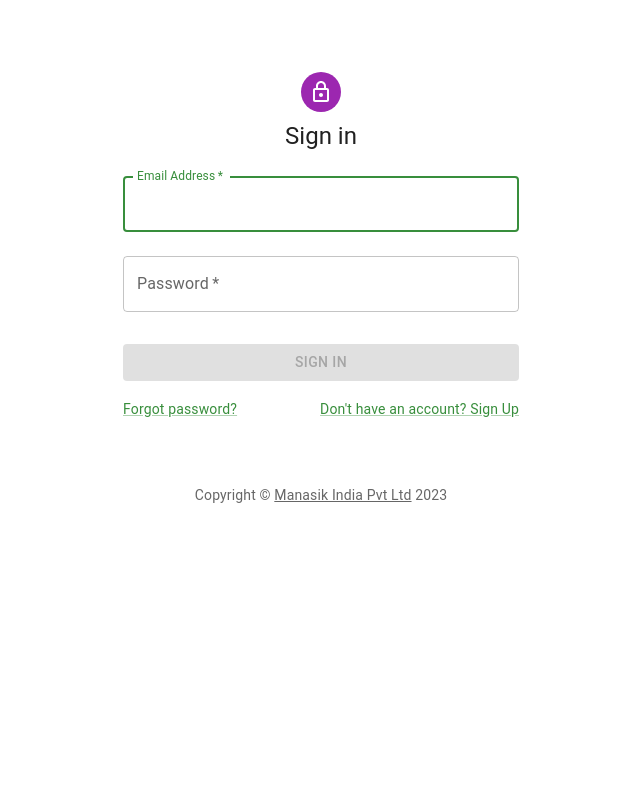
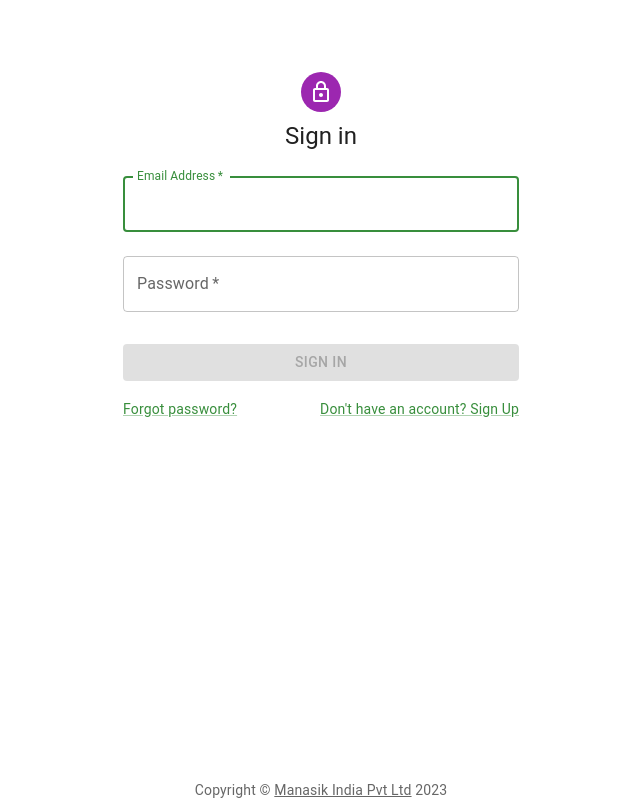
Before and after one commit to amirmursal/manasik, a React (Create React App) app: page /login in a window 1280 px wide. Shown: the whole page, without its empty margins (319-959 px from the left). Built offline with nearby package versions, Linux system fonts and the light colour scheme.

Commit message:
feat: added role base validation in sidebar menu

```diff
--- a/src/App.tsx
+++ b/src/App.tsx
@@ -13,6 +13,7 @@ import { LoginLayout } from "./components/LoginLayout";
 import ManageSubscription from "./components/ManageSubscription";
 import PlanSubscription from "./components/PlanSubscription";
 import DefaultLayout from "./components/DefaultLayout";
+import Footer from "./components/Footer";
 
 const App = () => {
   return (
@@ -32,6 +33,7 @@ const App = () => {
           <Route path="planSubscription" element={<PlanSubscription />} />
         </Route>
       </Routes>
+      <Footer />
     </ThemeProvider>
   );
 };
--- a/src/components/Agent/AgentLogin/AgentLogin.tsx
+++ b/src/components/Agent/AgentLogin/AgentLogin.tsx
@@ -16,21 +16,35 @@ const AgentLogin = () => {
   const { login }: any = useAuth();
   const [email, setEmail] = useState("");
   const [password, setPassword] = useState("");
+  const [error, setError] = useState(false);
 
   const handleSubmit = (event: any) => {
     event.preventDefault();
-    login({
-      email,
-      password,
-    });
+    if (email === "agent" && password === "agent") {
+      login({
+        email,
+        password,
+        role: "agent",
+      });
+    } else if (email === "customer" && password === "customer") {
+      login({
+        email,
+        password,
+        role: "customer",
+      });
+    } else {
+      setError(true);
+    }
   };
 
   const handleUserNameChange = (event: any) => {
     setEmail(event?.target.value);
+    setError(false);
   };
 
   const handlePasswordChange = (event: any) => {
     setPassword(event?.target.value);
+    setError(false);
   };
 
   return (
@@ -66,6 +80,9 @@ const AgentLogin = () => {
             value={password}
             onChange={handlePasswordChange}
           />
+          {error && (
+            <Typography color="error">Please enter valid credential</Typography>
+          )}
           <Button
             type="submit"
             fullWidth
@@ -90,18 +107,6 @@ const AgentLogin = () => {
           </Grid>
         </Box>
       </Box>
-      <Typography
-        variant="body2"
-        color="text.secondary"
-        align="center"
-        sx={agentLoginStyles.copyRight}
-      >
-        {"Copyright © "}
-        <Link color="inherit" href="#">
-          Manasik India Pvt Ltd
-        </Link>{" "}
-        {new Date().getFullYear()}
-      </Typography>
     </Container>
   );
 };
--- a/src/components/Footer/Footer.styles.ts
+++ b/src/components/Footer/Footer.styles.ts
@@ -1,12 +1,10 @@
 const footerStyles = {
-    footer :{
-        position: 'fixed',
-        left: 0,
-        bottom: 0,
-        padding: '10px',
-        width: '100%',
-        color: '#000',
-        textAlign: 'center'
-      }
-}
+  footer: {
+    position: "absolute",
+    left: "0",
+    bottom: "0",
+    right: "0",
+    textAlign: "center",
+  },
+};
 export default footerStyles;
--- a/src/components/Footer/Footer.tsx
+++ b/src/components/Footer/Footer.tsx
@@ -1,13 +1,20 @@
-import { Box } from '@mui/material';
-import footerStyles from './Footer.styles'
+import { Box, Container, Link, Typography } from "@mui/material";
+import footerStyles from "./Footer.styles";
 
 const Footer = () => {
-
-    return (
-        <Box sx={footerStyles.footer}>
-            Ⓒ {new Date().getFullYear()} Manasik India Pvt Ltd. All rights reserved
-        </Box>
-    )
-}
+  return (
+    <Box sx={footerStyles.footer}>
+      <Container maxWidth="xs">
+        <Typography variant="body2" color="text.secondary">
+          {"Copyright © "}
+          <Link color="inherit" href="#">
+            Manasik India Pvt Ltd
+          </Link>{" "}
+          {new Date().getFullYear()}
+        </Typography>
+      </Container>
+    </Box>
+  );
+};
 
 export default Footer;
--- a/src/components/Layout/Layout.tsx
+++ b/src/components/Layout/Layout.tsx
@@ -78,7 +78,11 @@ const Drawer = styled(MuiDrawer, {
 }));
 
 const Layout = () => {
-  const { user, logout }: any = useAuth();
+  const {
+    user: { role },
+    logout,
+  }: any = useAuth();
+
   const outlet = useOutlet();
   const [open, setOpen] = useState(false);
 
@@ -86,7 +90,7 @@ const Layout = () => {
     setOpen(!open);
   };
 
-  if (!user) {
+  if (!role) {
     return <Navigate to="/" />;
   }
 
@@ -134,6 +138,8 @@ const Layout = () => {
               <ListItemText primary="Dashboard" />
             </ListItemButton>
           </Tooltip>
+          {role === "agent" && (
+            <>
               <Tooltip title="Add Tour Agency">
                 <ListItemButton href="/dashboard/addAgentDetails">
                   <ListItemIcon>
@@ -174,6 +180,8 @@ const Layout = () => {
                   <ListItemText primary="Plan Subscription" />
                 </ListItemButton>
               </Tooltip>
+            </>
+          )}
           <Tooltip title="Logout">
             <ListItemButton onClick={logout}>
               <ListItemIcon>
--- a/src/components/Layout/LayoutStyles.ts
+++ b/src/components/Layout/LayoutStyles.ts
@@ -22,10 +22,6 @@ const layoutStyles = {
     mb: 4,
   },
   mainBox: {
-    backgroundColor: (theme: any) =>
-      theme.palette.mode === "light"
-        ? theme.palette.grey[100]
-        : theme.palette.grey[900],
     flexGrow: 1,
     height: "100vh",
     overflow: "auto",
```
Lines whose indentation alone changed are shown as unchanged.
